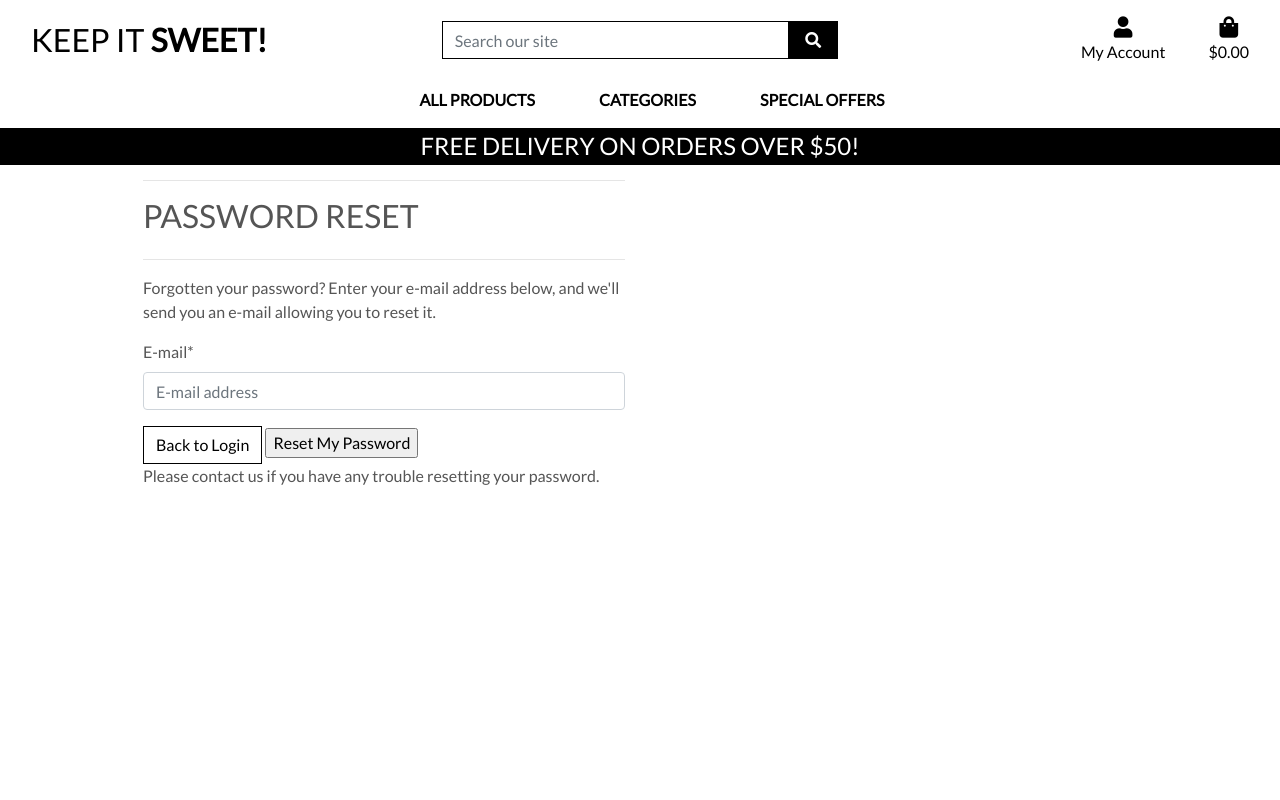
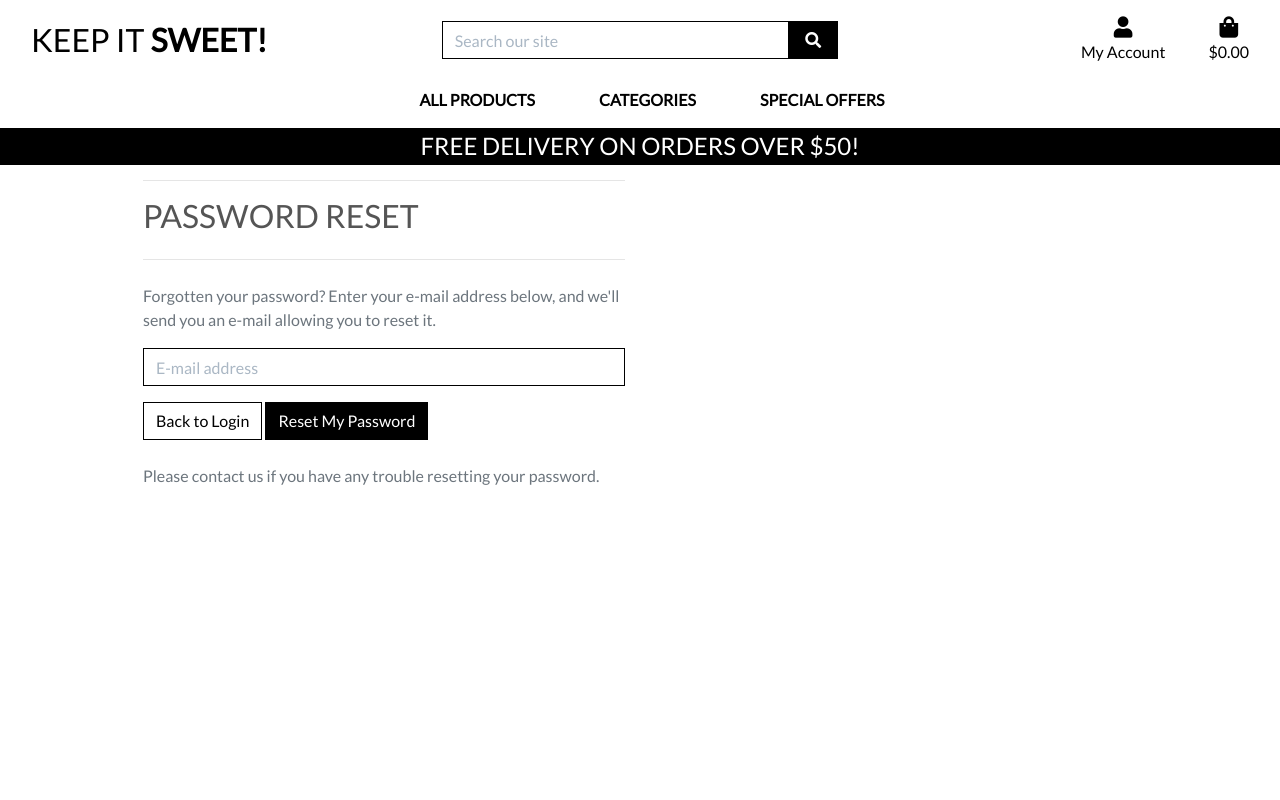
Before and after one commit to AlexandraEL9/KIS-MS4, a Django app: page /accounts/password/reset/ in a window 1280 px wide. Run offline with Django 3.2, Linux system fonts and the light colour scheme; some libraries are stand-ins or nearby versions.

Commit message:
add styling for allauth templates and features

```diff
--- a/static/css/base.css
+++ b/static/css/base.css
@@ -102,6 +102,11 @@ a.category-badge > span.badge:hover {
     cursor: pointer;
 }
 
+input[name='q']::placeholder {
+    color: #aab7c4;
+}
+
+
 /* --------------------------------Toasts- Bootstrap */
 
 .message-container {
@@ -169,6 +174,59 @@ a.category-badge > span.badge:hover {
     overflow-y: auto;
 }
 
+/* Allauth form formatting */
+.allauth-form-inner-content p {
+    margin-top: 1.5rem; /* mt-4 */
+    color: #6c757d; /* text-secondary */
+}
+
+.allauth-form-inner-content input {
+    border-color: #000;
+    border-radius: 0;
+}
+
+.allauth-form-inner-content label:not([for='id_remember']) {
+    display: none;
+}
+
+.allauth-form-inner-content input::placeholder {
+    color: #aab7c4;
+}
+
+.allauth-form-inner-content button,
+.allauth-form-inner-content input[type='submit'] {
+	/* btn */
+	display: inline-block;
+    font-weight: 400;
+    color: #fff;
+    text-align: center;
+    vertical-align: middle;
+    -webkit-user-select: none;
+    -moz-user-select: none;
+    -ms-user-select: none;
+    user-select: none;
+    background-color: #000;
+    border: 1px solid #000;
+    padding: .375rem .75rem;
+    font-size: 1rem;
+    line-height: 1.5;
+    border-radius: 0;
+
+    /* standard bootstrap btn transitions */
+    transition: color .15s ease-in-out,background-color .15s ease-in-out,border-color .15s ease-in-out,box-shadow .15s ease-in-out;
+}
+
+.allauth-form-inner-content button:hover,
+.allauth-form-inner-content input[type='submit']:hover {
+	color: #fff;
+    background-color: #222;
+    border-color: #222;
+}
+
+.allauth-form-inner-content a {
+	color: #17a2b8; /* text-info */
+}
+
 /* -------------------------------- Media Queries */
 
 /* Slightly larger container on xl screens */
```
